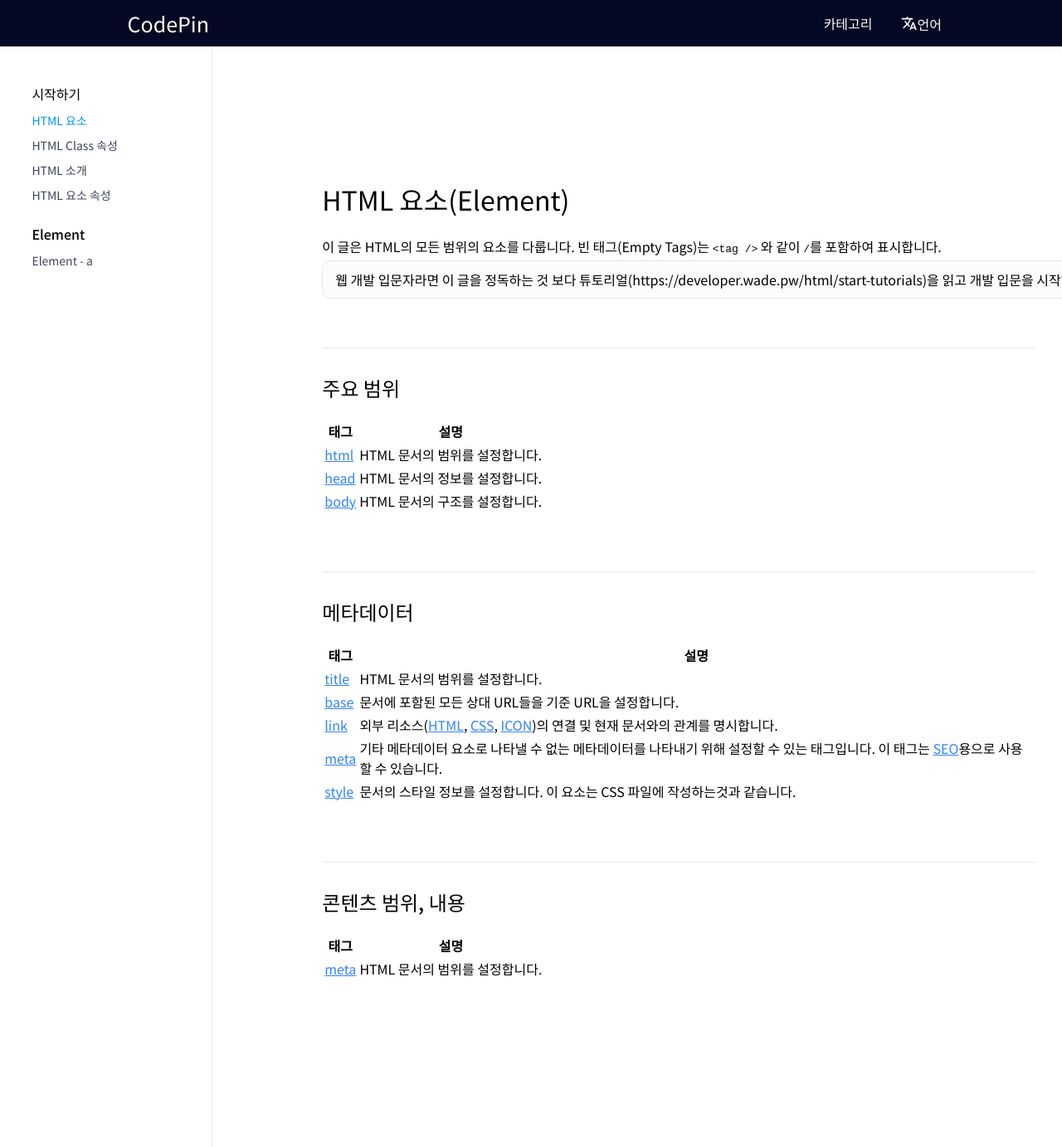
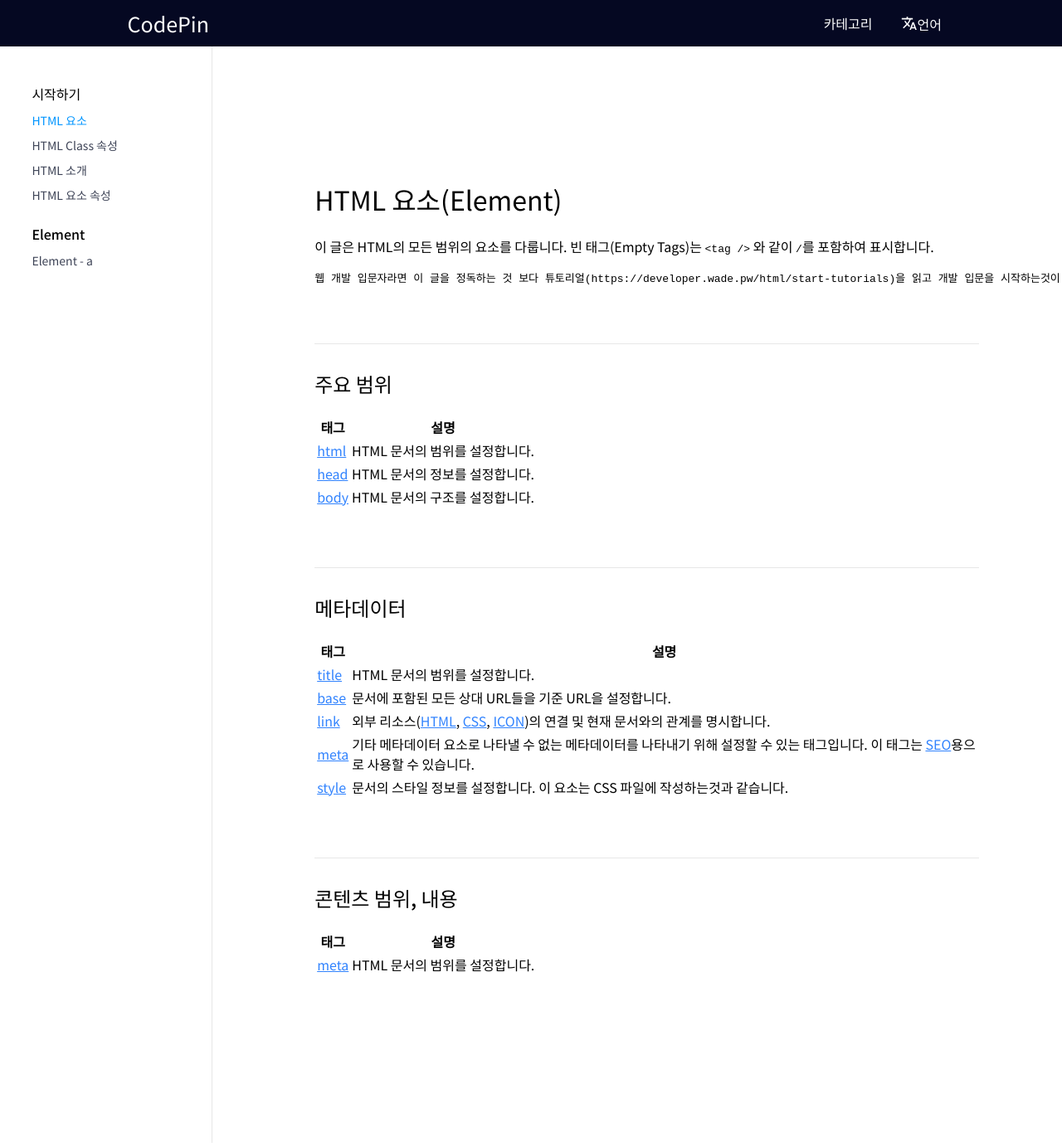
Before and after one commit to WADE-OSS/CodePin, a Jekyll site: the page built from _posts/html/2022-05-27-element.md, in a window 1280 px wide and 1383 px high. Shown: the whole window at 83% size. Built offline with Jekyll 4.4.1, drawn with Linux system fonts in a browser that asks for light colours; Markdown is read by kramdown in place of the engine named in the settings.

Commit message:
Update style.scss

```diff
--- a/assets/styles/style.scss
+++ b/assets/styles/style.scss
@@ -192,18 +192,12 @@
     color: rgb(155, 174, 187);
 }
 
-.docs .contents .language-docs{
+.docs .contents div.note{
     padding: 10px 15px;
     background-color: #d4d6e214;
     border: solid 1px #e6e6e6;
     border-radius: 10px;
     color: #000;
-    font-family: 'Noto Sans KR', sans-serif;
-
-    pre &{
-        white-space: pre-wrap;
-        display: block;
-    }
 }
 
 .docs .contents div.language-html::before{
```
